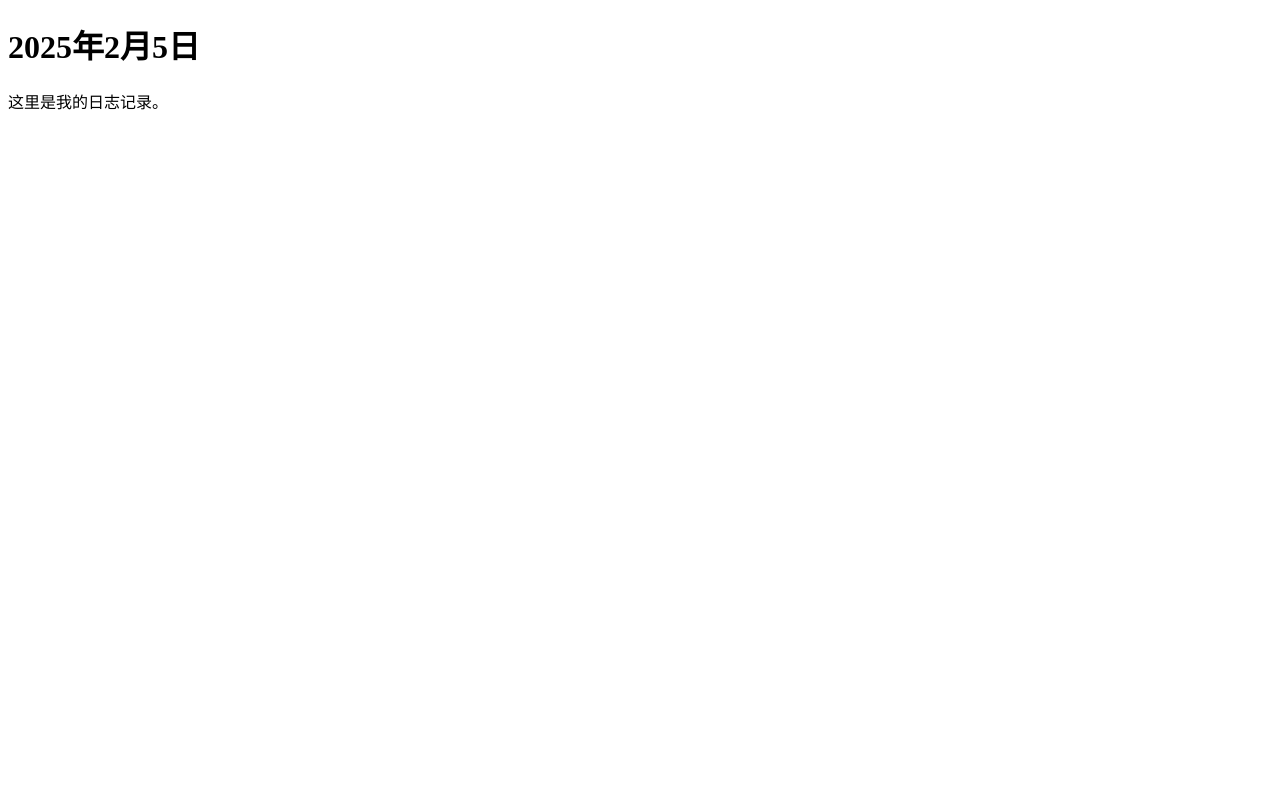
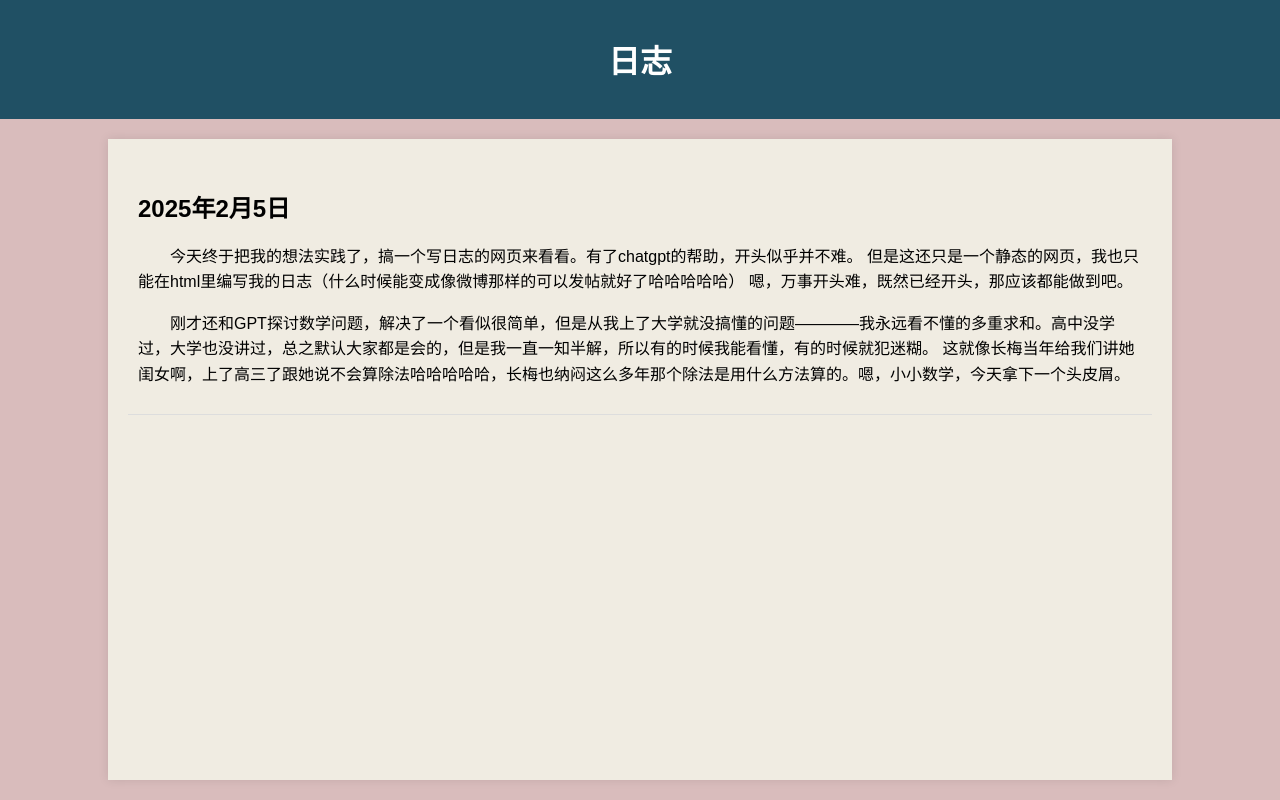
Before and after one commit to zxy8253/Mybolg, a plain HTML site: page journal.html in a window 1280 px wide. Drawn offline with Linux system fonts and the light colour scheme.

Commit message:
Add files via upload
This is the first attempt, not the other one

```diff
--- a/journal.html
+++ b/journal.html
@@ -3,9 +3,28 @@
 <head>
     <meta charset="UTF-8">
     <title>日志</title>
+    <link rel="stylesheet" href="styles.css">
 </head>
 <body>
-    <h1>2025年2月5日</h1>
-    <p>这里是我的日志记录。</p>
+    <header>
+        <h1>日志</h1>
+    </header>
+
+    <main>
+        <article>
+            <h2>2025年2月5日</h2>
+            <p>今天终于把我的想法实践了，搞一个写日志的网页来看看。有了chatgpt的帮助，开头似乎并不难。
+                但是这还只是一个静态的网页，我也只能在html里编写我的日志（什么时候能变成像微博那样的可以发帖就好了哈哈哈哈哈）
+                嗯，万事开头难，既然已经开头，那应该都能做到吧。
+            </p>
+            <p>
+                刚才还和GPT探讨数学问题，解决了一个看似很简单，但是从我上了大学就没搞懂的问题————我永远看不懂的多重求和。高中没学过，大学也没讲过，总之默认大家都是会的，但是我一直一知半解，所以有的时候我能看懂，有的时候就犯迷糊。
+                这就像长梅当年给我们讲她闺女啊，上了高三了跟她说不会算除法哈哈哈哈哈，长梅也纳闷这么多年那个除法是用什么方法算的。嗯，小小数学，今天拿下一个头皮屑。
+            </p>
+        </article>
+
+    </main>
 </body>
+
+
 </html>
--- a/styles.css
+++ b/styles.css
@@ -5,8 +5,16 @@ body {
     background-color: #d9bcbc;
 }
 
+html, body {
+    height: 100%;  /* 让 body 充满整个页面 */
+    display: flex;
+    flex-direction: column;
+    margin: 0;
+    padding: 0;
+}
+
 header {
-    background-color: #333;
+    background-color: #205064;
     color: white;
     padding: 15px;
     text-align: center;
@@ -28,10 +36,11 @@ nav ul li a {
 }
 
 main {
+    flex: 1;
     width: 80%;
     margin: 20px auto;
     padding: 20px;
-    background: white;
+    background: #f4f3e7e0;
     box-shadow: 0 0 10px rgba(0, 0, 0, 0.1);
 }
 
@@ -45,9 +54,14 @@ article h2 a {
     color: #333;
 }
 
+p {
+    text-indent: 2em;  /* 段落首行缩进 2 个字符 */
+    line-height: 1.6;  /* 设置行距，默认 1.6 */
+}
+
 footer {
     text-align: center;
     padding: 10px;
-    background-color: #333;
+    background-color: #205064;
     color: white;
 }
```
Also changed, not shown: index.html (+4 -8 lines).
